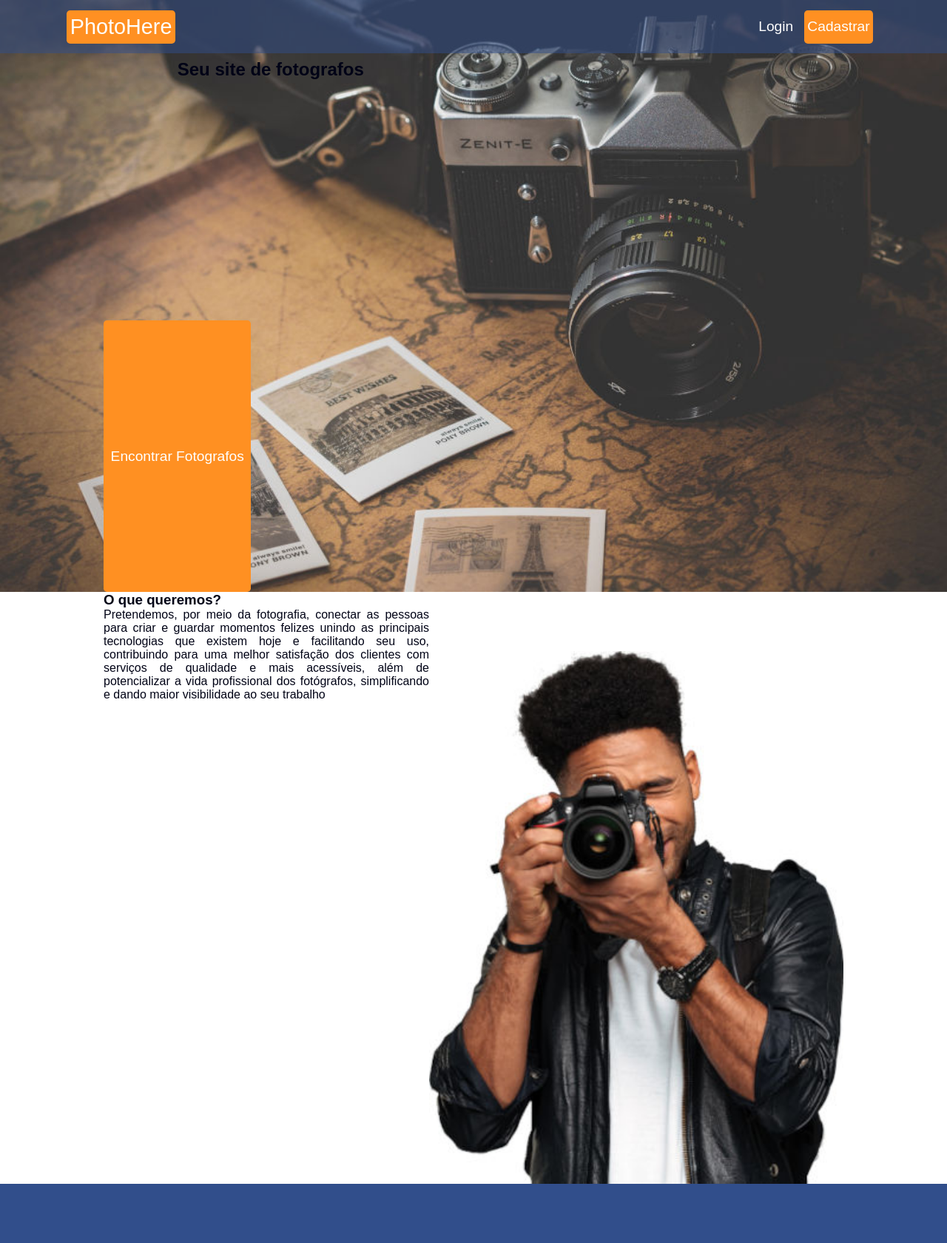
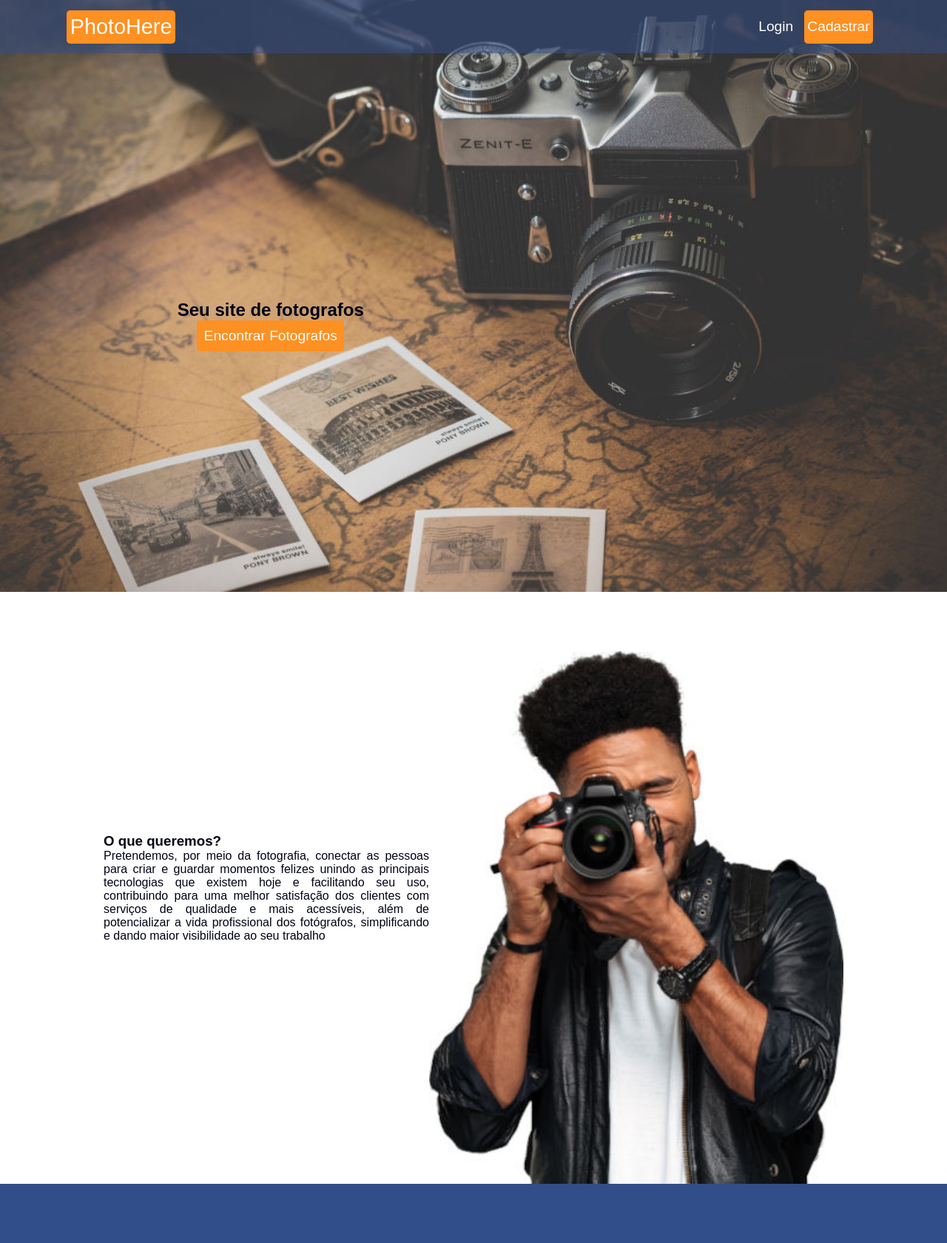
Before and after one commit to Mallaguetti/PhotoHere, a PHP site: page /index.php in a window 1280 px wide. Shown: the whole page at 74% size. Run offline with PHP 8.4, Linux system fonts and the light colour scheme.

Commit message:
Update _principal.css
fix on class flex

```diff
--- a/estilos/_principal.css
+++ b/estilos/_principal.css
@@ -80,9 +80,10 @@ section{
 .flex{
     display:flex;
     flex-wrap:wrap;
+    justify-content:center;
+    align-items:center;
 }
-/*justif!@!y-content:center;
-    align-it!@!ems:center;*/
+/**/
 
 #s1{
     padding-top:10vh;
```
